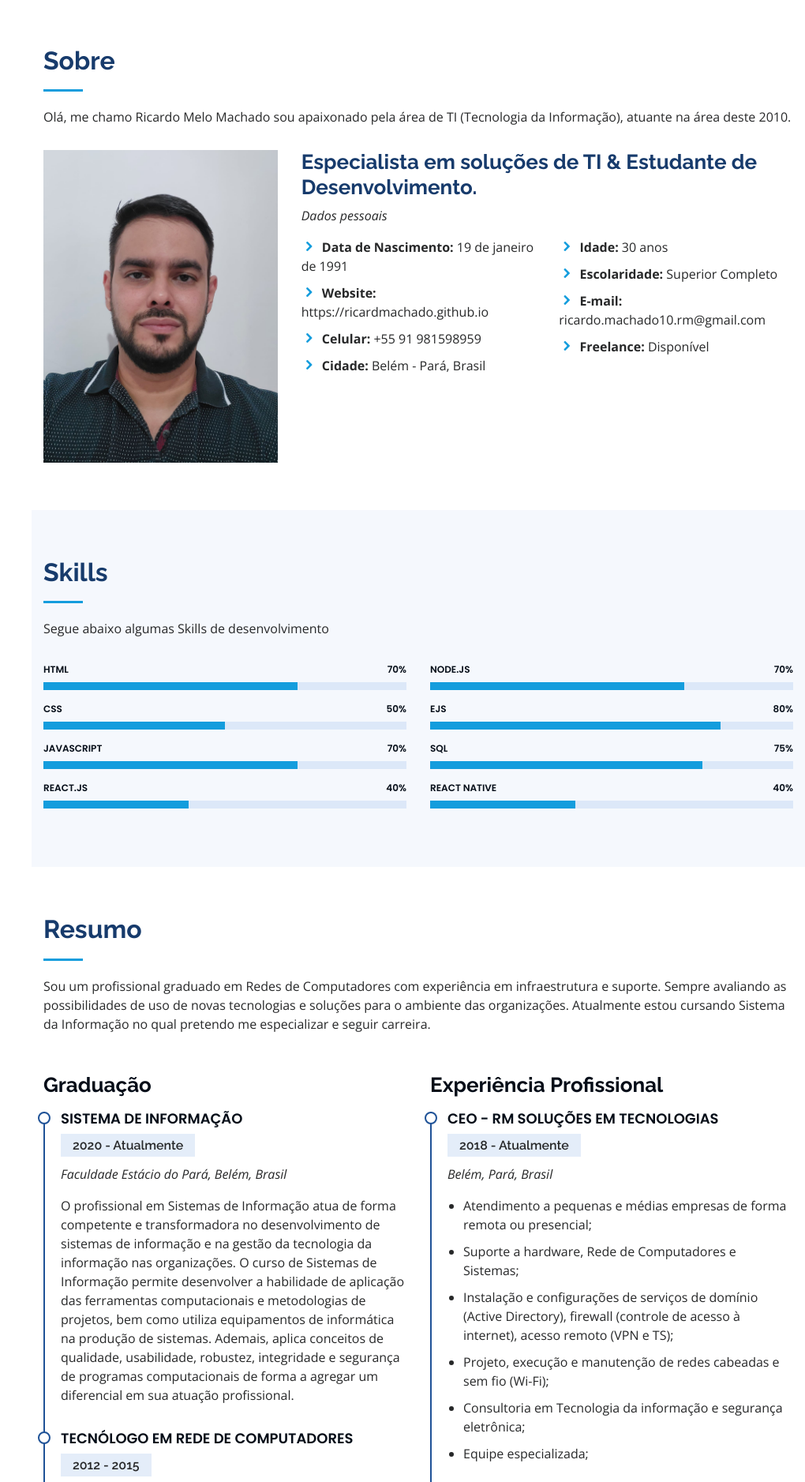
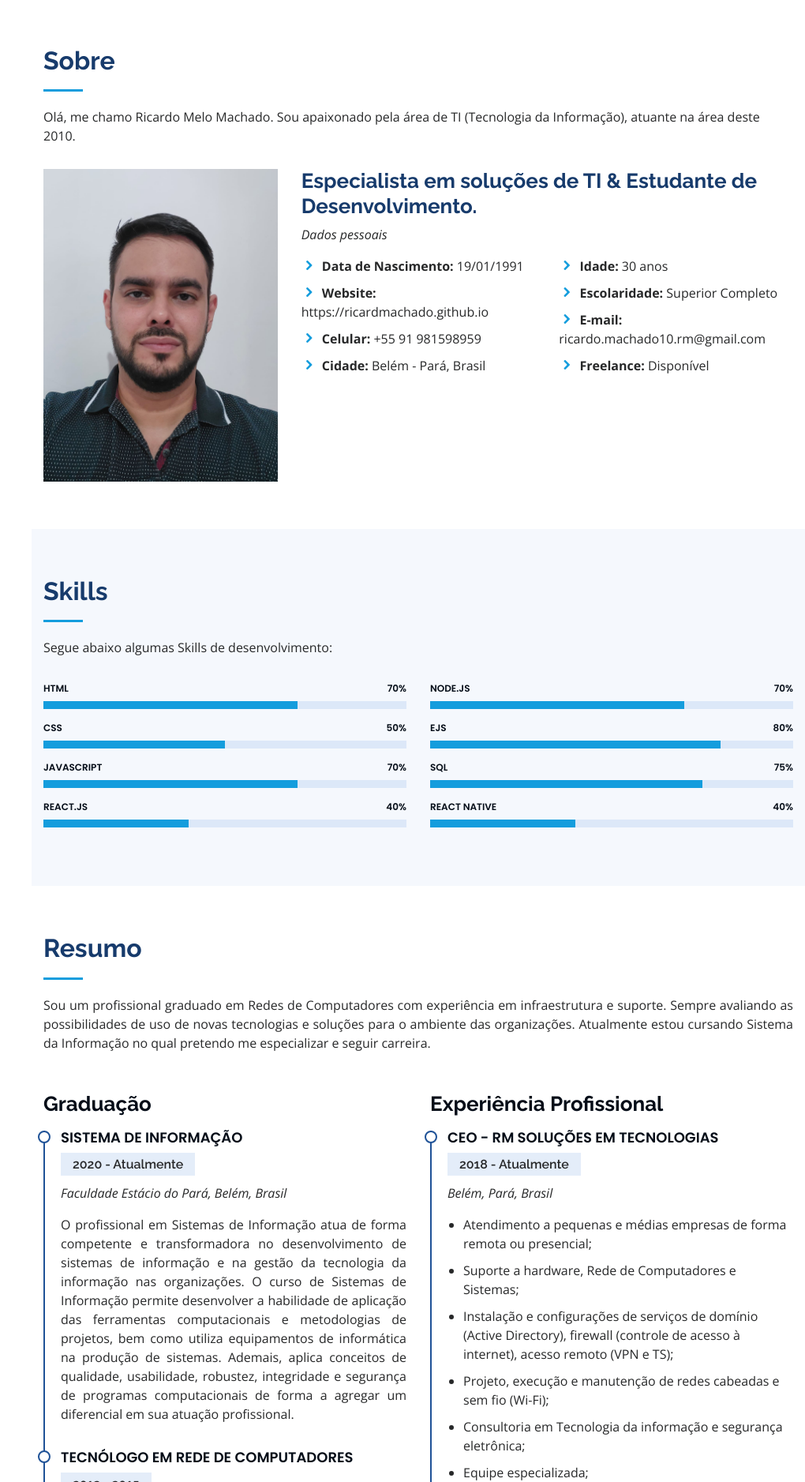
Before and after one commit to RicardMachado/RicardMachado.github.io, a plain HTML site: page index.html in a window 1280 px wide. Shown: the part 802-2679 px from the top of the page at 79% size, without its empty margins (260-1280 px from the left). Drawn offline with nearby package versions, Linux system fonts and the light colour scheme.

Commit message:
Correção de texto - justificado

```diff
--- a/index.html
+++ b/index.html
@@ -79,7 +79,7 @@
       <div class="container">
         <div class="section-title">
           <h2>Sobre</h2>
-          <p>Olá, me chamo Ricardo Melo Machado sou apaixonado pela área de TI (Tecnologia da Informação), atuante na área deste 2010.</p>
+          <p>Olá, me chamo Ricardo Melo Machado. Sou apaixonado pela área de TI (Tecnologia da Informação), atuante na área deste 2010.</p>
         </div>
         <div class="row">
           <div class="col-lg-4" data-aos="fade-right">
@@ -93,7 +93,7 @@
             <div class="row">
               <div class="col-lg-6">
                 <ul>
-                  <li><i class="icofont-rounded-right"></i> <strong>Data de Nascimento:</strong> 19 de janeiro de 1991</li>
+                  <li><i class="icofont-rounded-right"></i> <strong>Data de Nascimento:</strong> 19/01/1991</li>
                   <li><i class="icofont-rounded-right"></i> <strong>Website:</strong> https://ricardmachado.github.io</li>
                   <li><i class="icofont-rounded-right"></i> <strong>Celular:</strong> +55 91 981598959</li>
                   <li><i class="icofont-rounded-right"></i> <strong>Cidade:</strong> Belém - Pará, Brasil</li>
@@ -121,7 +121,7 @@
       <div class="container">
         <div class="section-title">
           <h2>Skills</h2>
-          <p>Segue abaixo algumas Skills de desenvolvimento</p>
+          <p>Segue abaixo algumas Skills de desenvolvimento:</p>
         </div>
         <div class="row skills-content">
           <div class="col-lg-6" data-aos="fade-up">
@@ -186,7 +186,7 @@
 
         <div class="section-title">
           <h2>Resumo</h2>
-          <p>Sou um profissional graduado em Redes de Computadores com experiência em infraestrutura e suporte. Sempre avaliando as possibilidades de uso de novas tecnologias e soluções para o ambiente das organizações. Atualmente estou cursando Sistema da Informação no qual pretendo me especializar e seguir carreira.</p>
+          <p align="justify">Sou um profissional graduado em Redes de Computadores com experiência em infraestrutura e suporte. Sempre avaliando as possibilidades de uso de novas tecnologias e soluções para o ambiente das organizações. Atualmente estou cursando Sistema da Informação no qual pretendo me especializar e seguir carreira.</p>
         </div>
 
         <div class="row">
@@ -196,13 +196,13 @@
               <h4>Sistema de Informação</h4>
               <h5>2020 - Atualmente</h5>
               <p><em>Faculdade Estácio do Pará, Belém, Brasil</em></p>
-              <p>O profissional em Sistemas de Informação atua de forma competente e transformadora no desenvolvimento de sistemas de informação e na gestão da tecnologia da informação nas organizações. O curso de Sistemas de Informação permite desenvolver a habilidade de aplicação das ferramentas computacionais e metodologias de projetos, bem como utiliza equipamentos de informática na produção de sistemas. Ademais, aplica conceitos de qualidade, usabilidade, robustez, integridade e segurança de programas computacionais de forma a agregar um diferencial em sua atuação profissional.</p>
+              <p align="justify">O profissional em Sistemas de Informação atua de forma competente e transformadora no desenvolvimento de sistemas de informação e na gestão da tecnologia da informação nas organizações. O curso de Sistemas de Informação permite desenvolver a habilidade de aplicação das ferramentas computacionais e metodologias de projetos, bem como utiliza equipamentos de informática na produção de sistemas. Ademais, aplica conceitos de qualidade, usabilidade, robustez, integridade e segurança de programas computacionais de forma a agregar um diferencial em sua atuação profissional.</p>
             </div>
             <div class="resume-item">
               <h4>Tecnólogo em Rede de Computadores </h4>
               <h5>2012 - 2015</h5>
               <p><em>Faculdade Estácio do Pará, Belém, Brasil</em></p>
-              <p>O tecnólogo em redes de computadores atua na implementação e gerenciamento de projetos lógicos e físicos de redes de computadores locais e de longa distância. Redes Convergentes, Comunicações Óticas, Redes sem Fio e de Banda Larga estão entre as disciplinas da grade curricular. Há também as ministradas nos laboratórios.</p>
+              <p align="justify">O tecnólogo em redes de computadores atua na implementação e gerenciamento de projetos lógicos e físicos de redes de computadores locais e de longa distância. Redes Convergentes, Comunicações Óticas, Redes sem Fio e de Banda Larga estão entre as disciplinas da grade curricular. Há também as ministradas nos laboratórios.</p>
             </div>
             <h3 class="resume-title">Capacitação e Certificações</h3>
             <div class="resume-item">
```
